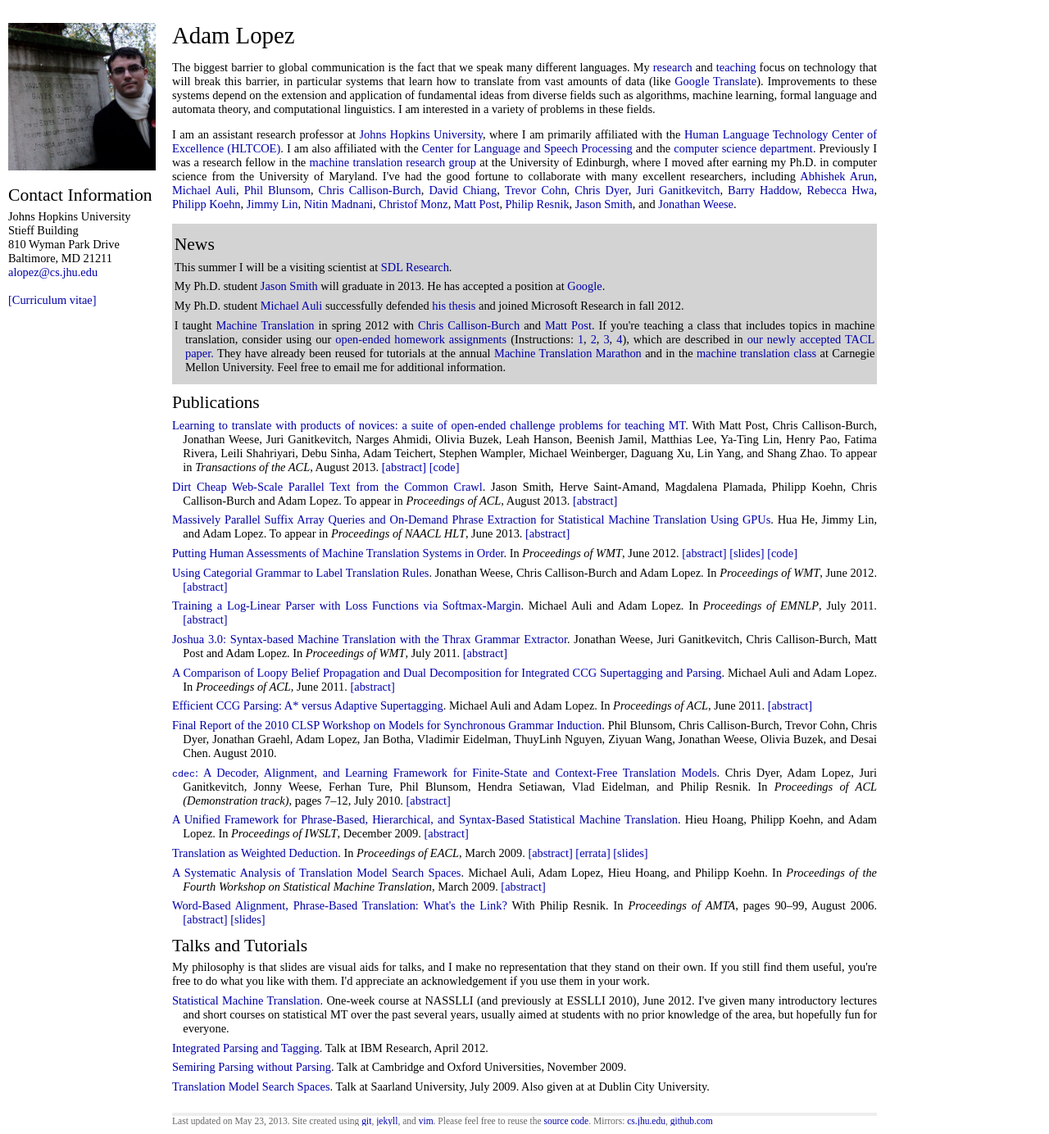
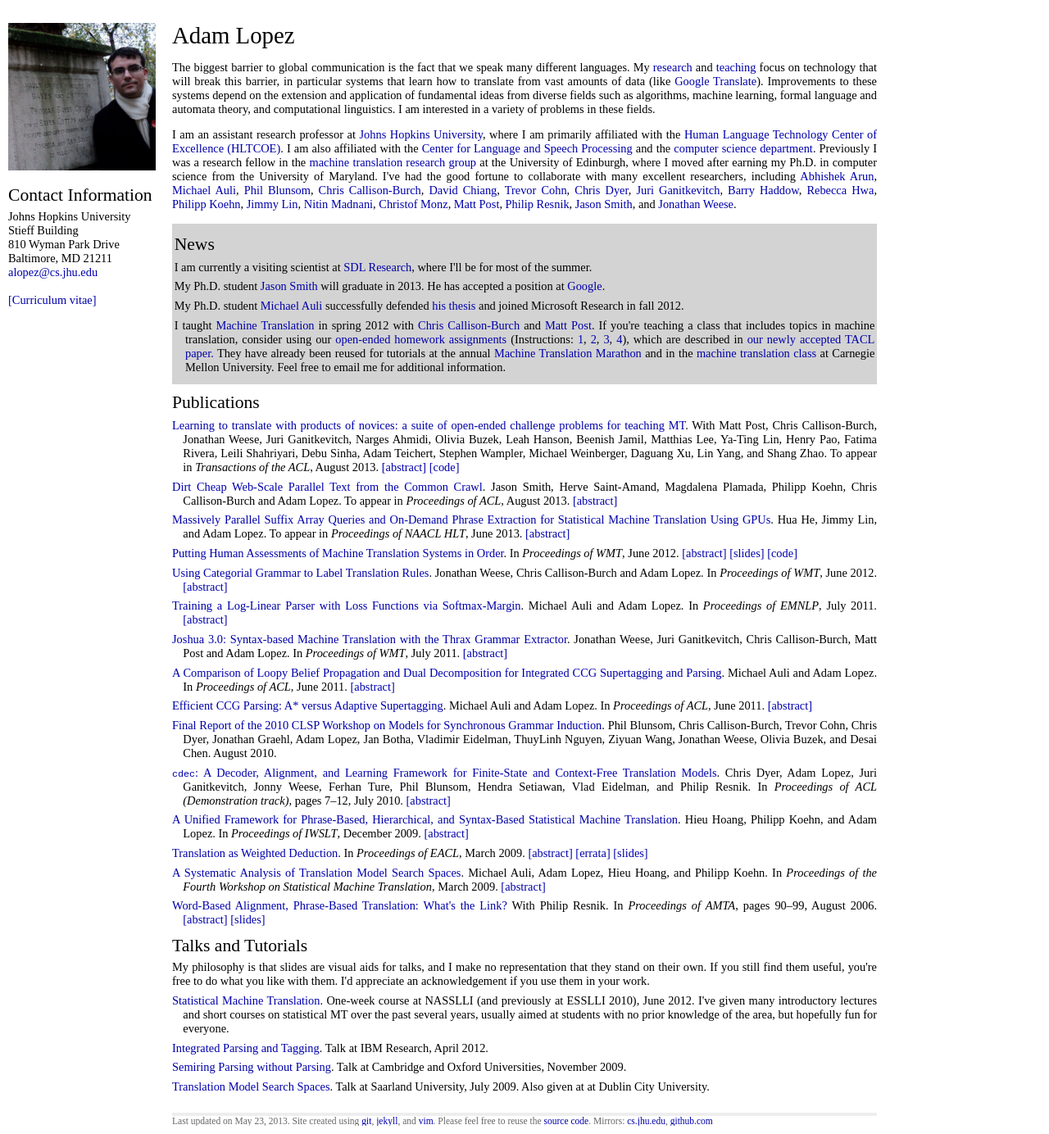
Before and after one commit to alopez/alopez.github.com, a Jekyll site: the page built from index.html, in a window 1280 px wide. Shown: the whole page at 82% size. Built offline with Jekyll 4.4.1, drawn with Linux system fonts in a browser that asks for light colours.

Commit message:
Update news

```diff
--- a/index.html
+++ b/index.html
@@ -55,8 +55,8 @@
 <div class="news">
 <h2>News</h2>
 <ul class="posts">
-  <li>This summer I will be a visiting scientist at <a href="http://www.sdl.com/research/language-technology/">
-      SDL Research</a>.</li>
+  <li>I am currently a visiting scientist at <a href="http://www.sdl.com/research/language-technology/">
+      SDL Research</a>, where I'll be for most of the summer.</li>
   <li>My Ph.D. student <a href="http://old-site.clsp.jhu.edu/~jrsmith/">Jason Smith</a> will
       graduate in 2013. He has accepted a position at <a href="http://www.google.com">Google</a>.</li>
   <li>My Ph.D. student <a href="http://research.microsoft.com/en-us/um/people/michauli/">Michael Auli</a>
```
